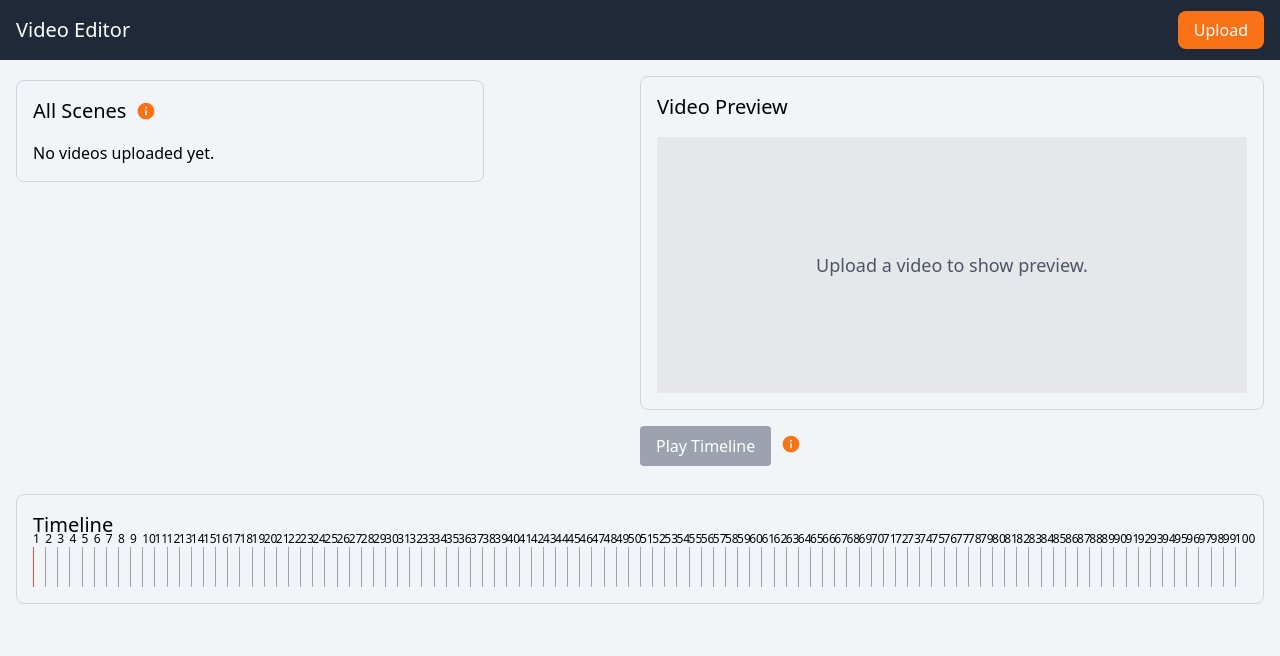
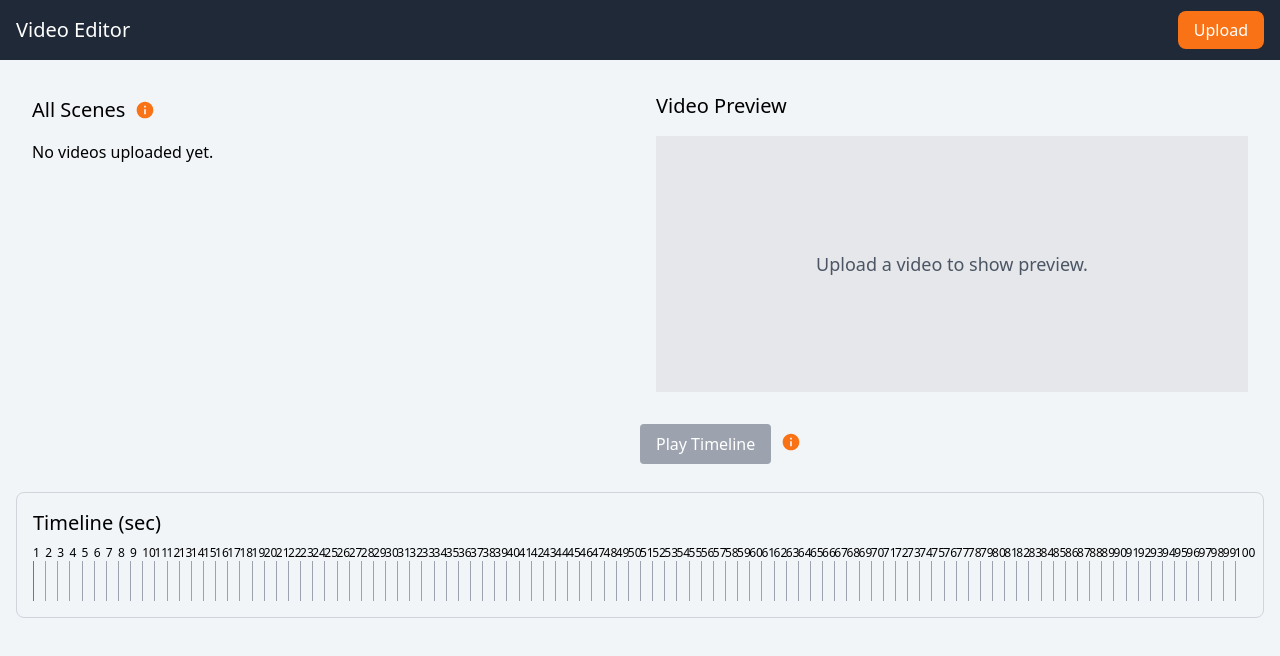
Before and after one commit to YitavGil/video-edit-app, a React (Vite) app: page / in a window 1280 px wide. Shown: the top 656 px of the page. Built offline with nearby package versions, Linux system fonts and the light colour scheme.

Commit message:
support for playing the same video more than once

```diff
--- a/src/components/timeline/Timeline.tsx
+++ b/src/components/timeline/Timeline.tsx
@@ -60,7 +60,7 @@ const Timeline: React.FC<TimelineProps> = ({ videos, onDrop, onRemove }) => {
         >
           <span>{trimmedName}</span>
           <button
-            className="absolute top-0 right-0 text-red-500 bg-transparent border-none"
+            className="absolute top-0 right-0 text-red-800 bg-transparent border-none"
             onClick={() => handleRemoveVideo(index)}
           >
             <FaTimes />
@@ -78,7 +78,7 @@ const Timeline: React.FC<TimelineProps> = ({ videos, onDrop, onRemove }) => {
       }`}
       onClick={handleCursorPositionChange}
     >
-      <h2 className="text-xl mb-2">Timeline</h2>
+      <h2 className="text-xl mb-6">Timeline (sec)</h2>
       <div className="relative h-10">
         {[...Array(maxTime).keys()].map((second) => (
           <div
--- a/src/components/video/VideoList.tsx
+++ b/src/components/video/VideoList.tsx
@@ -15,7 +15,7 @@ interface VideoListProps {
 
 const VideoList: React.FC<VideoListProps> = ({ videos, onPreview }) => {
   return (
-    <div className="mt-5 p-4 border border-gray-300 rounded-lg md:w-3/4 w-full">
+    <div className="mt-5 p-4 rounded-lg md:w-3/4 w-full">
       <div className="flex items-center mb-4">
         <h2 className="text-xl mr-2">All Scenes</h2>
         <MdInfo data-tooltip-id="infoTooltip" data-tooltip-content="Uploaded videos will be added to this list" className='cursor-pointer text-orange-500 w-6 h-5' />
--- a/src/components/video/VideoPreview.tsx
+++ b/src/components/video/VideoPreview.tsx
@@ -1,10 +1,9 @@
 import React, { useEffect, useState } from 'react';
 import ReactPlayer from 'react-player';
 
-
 interface VideoPreviewProps {
   videoUrls: string[];
-  playing: boolean; // Add playing prop
+  playing: boolean;
 }
 
 const VideoPreview: React.FC<VideoPreviewProps> = ({ videoUrls, playing }) => {
@@ -15,20 +14,24 @@ const VideoPreview: React.FC<VideoPreviewProps> = ({ videoUrls, playing }) => {
   }, [videoUrls]);
 
   const handleEnded = () => {
-    setCurrentVideoIndex((prevIndex) => (prevIndex + 1) % videoUrls.length);
+    if (currentVideoIndex < videoUrls.length - 1) {
+      setCurrentVideoIndex((prevIndex) => prevIndex + 1);
+    } else {
+      setCurrentVideoIndex(0);
+    }
   };
 
   return (
-    <div className="mt-4 p-4 border border-gray-300 rounded-lg w-full relative">
+    <div className="mt-4 p-4 rounded-lg w-full relative">
       <h2 className="text-xl mb-4">Video Preview</h2>
       {videoUrls.length > 0 ? (
         <ReactPlayer
-          key={videoUrls.join(',')}
+          key={`${currentVideoIndex}-${videoUrls[currentVideoIndex]}`}
           url={videoUrls[currentVideoIndex]}
           controls
           width="100%"
           height="auto"
-          playing={playing} // Use playing prop to control playback
+          playing={playing}
           onEnded={handleEnded}
         />
       ) : (
```
